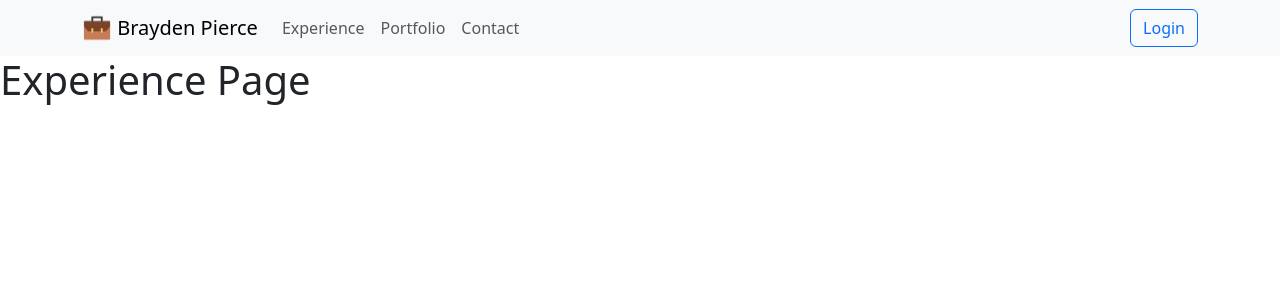
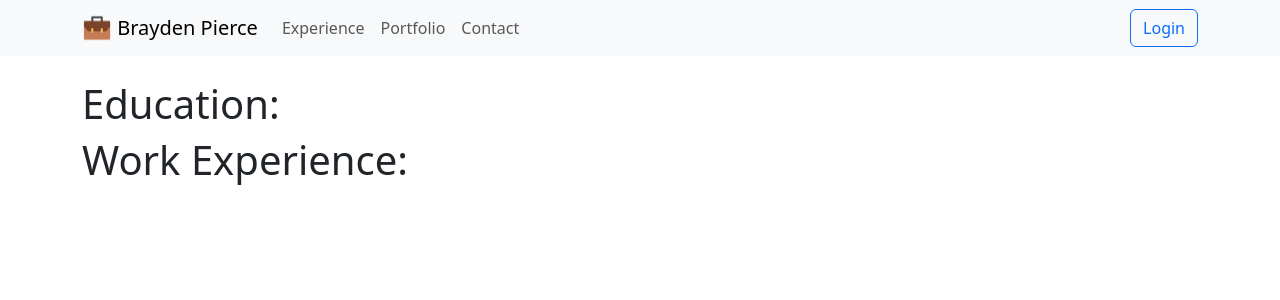
Before and after one commit to BraydenPierce/My-Portfolio-Webpage, a React (Create React App) app in the folder frontend/: page /experience in a window 1280 px wide. Shown: the top 300 px of the page. Built offline with nearby package versions, Linux system fonts and the light colour scheme.

Commit message:
Wrapped contents in Containers

```diff
--- a/frontend/src/pages/contact.jsx
+++ b/frontend/src/pages/contact.jsx
@@ -1,5 +1,13 @@
+import { Container, Row } from "react-bootstrap";
+
 const Contact = () => {
-  return <h1>Contact Page</h1>;
+  return (
+    <Container className="mt-4">
+      <Row>
+        <h1>Contact</h1>
+      </Row>
+    </Container>
+  );
 };
 
 export default Contact;
--- a/frontend/src/pages/home.jsx
+++ b/frontend/src/pages/home.jsx
@@ -1,5 +1,13 @@
+import { Container, Row } from "react-bootstrap";
+
 const Home = () => {
-  return <h1>Home Page</h1>;
+  return (
+    <Container className="mt-4">
+      <Row>
+        <h1>Hello!</h1>
+      </Row>
+    </Container>
+  );
 };
 
 export default Home;
--- a/frontend/src/pages/xp.jsx
+++ b/frontend/src/pages/xp.jsx
@@ -1,5 +1,12 @@
+import { Container } from "react-bootstrap";
+
 const Xp = () => {
-  return <h1>Experience Page</h1>;
+  return (
+    <Container className="mt-4">
+      <h1>Education:</h1>
+      <h1>Work Experience:</h1>
+    </Container>
+  );
 };
 
 export default Xp;
```
